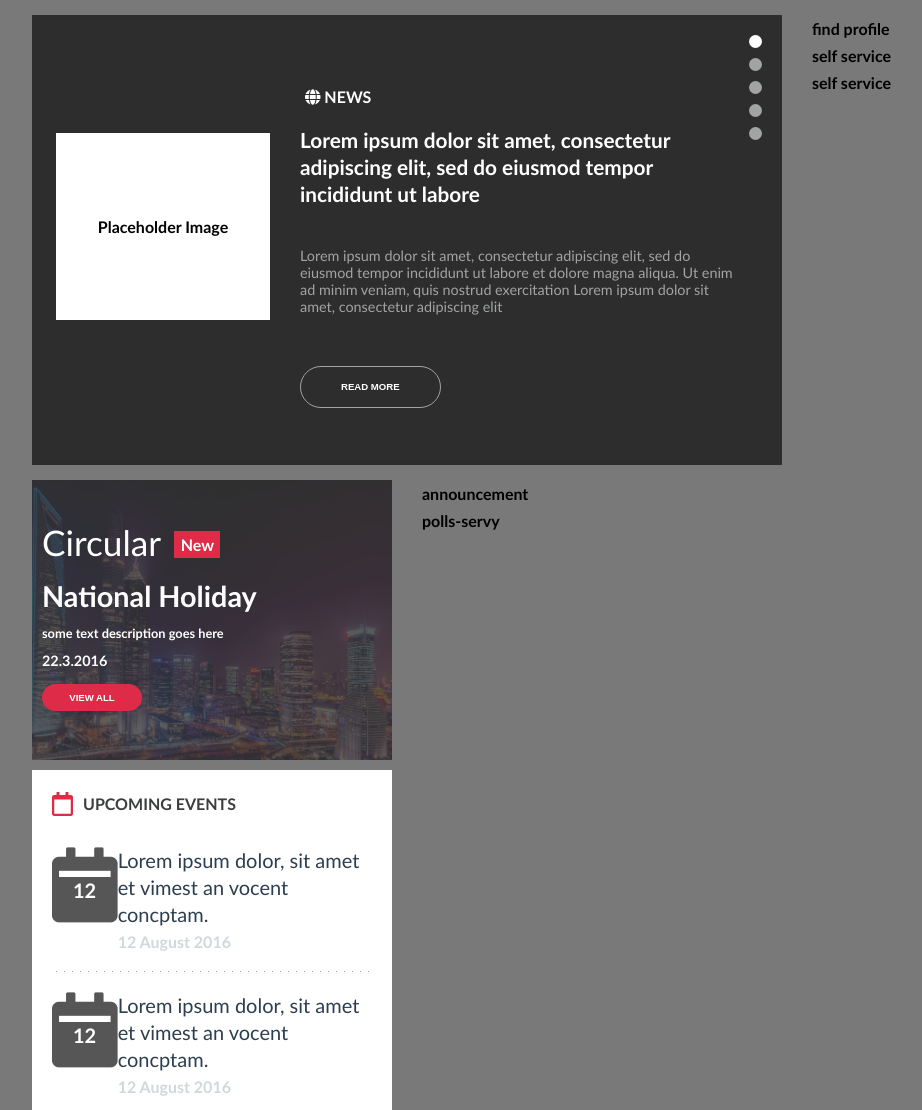
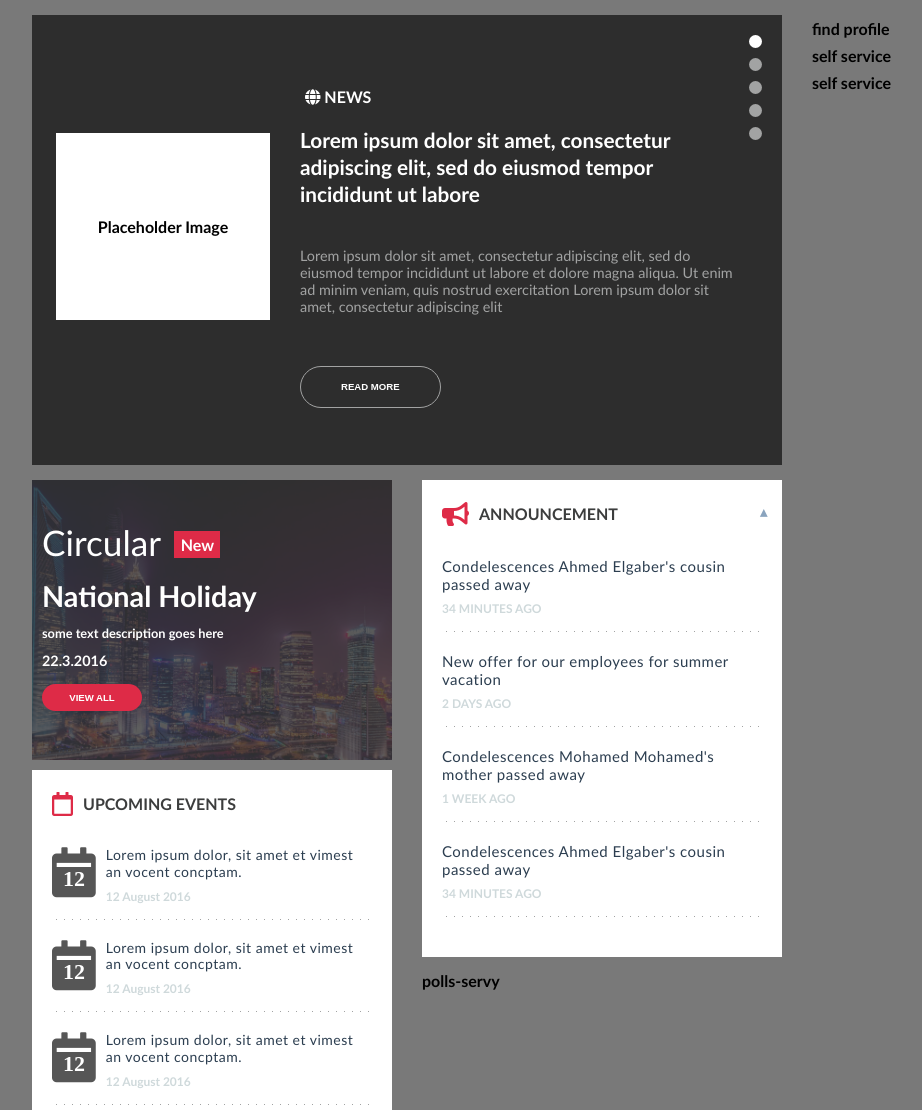
Before and after one commit to moelzanaty3/itworx-task-frontend, a website: page index.pug in a window 1280 px wide. Shown: the top 1110 px of the page, without its empty margins (38-960 px from the left). Drawn offline with nearby package versions, Linux system fonts and the light colour scheme; files that its build step writes are made by us from their sources.

Commit message:
finish announcement

```diff
--- a/assets/css/scss/components/__all.scss
+++ b/assets/css/scss/components/__all.scss
@@ -7,5 +7,6 @@
 @import "carousel";
 @import "news";
 @import "circular";
-@import "events";
+@import "widget";
 @import "help-desk";
+@import "announcement";
--- /dev/null
+++ b/assets/css/scss/components/_announcement.scss
@@ -0,0 +1,37 @@
+@mixin after {
+  position: absolute;
+  color: lighten($color: $color-concrte, $amount: 40%);
+}
+.item.item__announcement.widget-container {
+  margin-top: 0px;
+  header {
+    &::after {
+      content: "▴";
+      font-size: 14px;
+      right: 30px;
+      top: 18px;
+      @include after();
+    }
+  }
+  .widget__content {
+    position: relative;
+    cursor: pointer;
+    &::after {
+      content: "▸";
+      font-size: 10px;
+      top: 15px;
+      right: 0;
+      @include after();
+      opacity: 0;
+      transition: opacity 0.3s ease-in-out;
+    }
+    &:hover::after {
+      opacity: 1;
+    }
+    p {
+      @media screen and (min-width: 678px) {
+        font-size: 15px;
+      }
+    }
+  }
+}
--- a/assets/css/scss/components/_events.scss
+++ b/assets/css/scss/components/_widget.scss
@@ -1,4 +1,4 @@
-.item.item__events {
+.widget-container {
   background: $color-white;
   margin: 10px 0px;
   padding: 20px;
@@ -18,7 +18,7 @@
       color: darken($color: $color-grey, $amount: 40%);
     }
   }
-  .item__events-widget {
+  .item__widget {
     background-image: linear-gradient(
       to right,
       $color-grey 10%,
@@ -34,19 +34,23 @@
     justify-content: center;
     .widget__icon {
       i {
-        font-size: 75px;
+        position: relative;
+        font-size: 50px;
         color: darken($color: $color-grey, $amount: 30%);
-      }
-      span {
-        display: inline-block;
-        background: darken($color: $color-grey, $amount: 30%);
-        color: $color-white;
-        position: relative;
-        bottom: 45px;
-        height: 40px;
-        width: 65px;
-        font-size: 20px;
-        text-align: center;
+        margin-right: 10px;
+        &::after {
+          content: "12";
+          font-size: 22px;
+          font-weight: bold;
+          text-align: center;
+          color: $color-white;
+          position: absolute;
+          top: 20px;
+          left: 4px;
+          right: 4px;
+          bottom: 4px;
+          background: darken($color: $color-grey, $amount: 30%);
+        }
       }
     }
     .widget__content {
@@ -54,10 +58,16 @@
         font-size: 20px;
         color: $color-concrte;
         font-weight: 400;
+        line-height: 1.2;
         margin: 0px;
+        letter-spacing: 0.5px;
+        @media screen and (min-width: 678px) {
+          font-size: 14px;
+        }
       }
       strong {
         color: darken($color: $color-grey-light, $amount: 10%);
+        font-size: 12px;
       }
     }
   }
--- a/components/_announcement.pug
+++ b/components/_announcement.pug
@@ -1,2 +1,13 @@
-.item.item__announcement
-    | announcement
+mixin widget(title, time)
+    .item__widget
+        .widget__content
+            p=title
+            strong=time
+.item.item__announcement.widget-container
+    header
+        i.fas.fa-bullhorn
+        h4 announcement
+    +widget('Condelescences Ahmed Elgaber\'s cousin passed away', '34 MINUTES AGO')
+    +widget('New offer for our employees for summer vacation', '2 DAYS AGO ')
+    +widget('Condelescences Mohamed Mohamed\'s mother passed away', '1 WEEK AGO')
+    +widget('Condelescences Ahmed Elgaber\'s cousin passed away', '34 MINUTES AGO ')
--- a/components/_events.pug
+++ b/components/_events.pug
@@ -1,12 +1,11 @@
 mixin widget()
-    .item__events-widget
+    .item__widget
         .widget__icon
             i.far.fa-calendar
-            span 12
         .widget__content
             p Lorem ipsum dolor, sit amet et vimest an vocent concptam.
             strong <time datetime="2016-8-12 20:00"> 12 August 2016
-.item.item__events
+.item.item__events.widget-container
     header
         i.far.fa-calendar
         h4 upcoming events
```
Also changed, not shown: assets/css/site.css, index.html.
